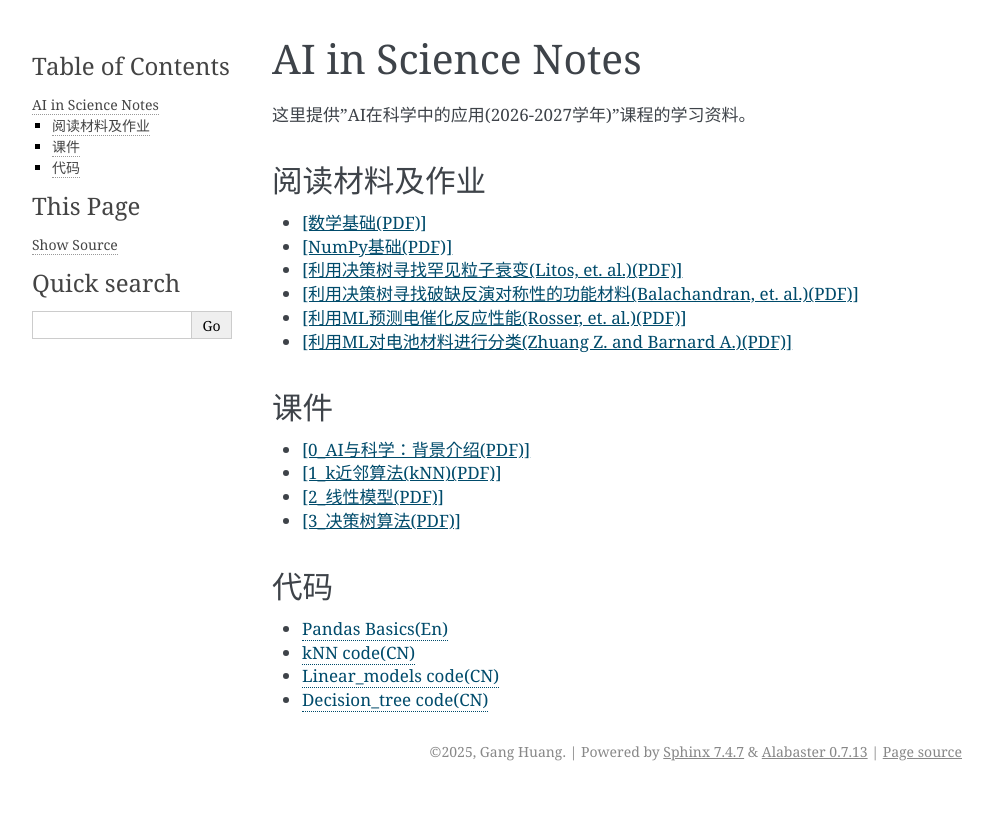
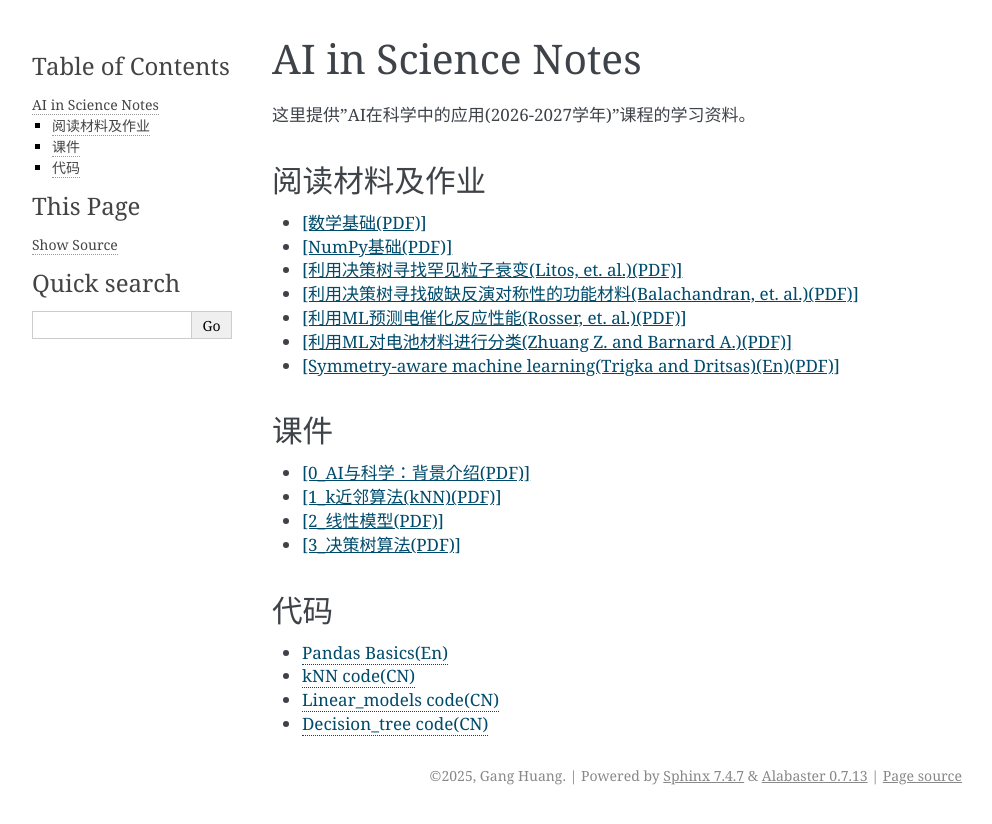
Before and after one commit to hg08/hg08.github.io, a Sphinx documentation site: the page built from doc/teaching/ai_in_science_notes.md, in a window 1280 px wide. Shown: the top 824 px of the page, without its empty margins (148-1140 px from the left). Built offline with Sphinx 7.4.7, drawn with Linux system fonts in a browser that asks for light colours.

Commit message:
add SAML paper

```diff
--- a/doc/teaching/ai_in_science_notes.md
+++ b/doc/teaching/ai_in_science_notes.md
@@ -10,6 +10,7 @@
 - <a href="../_static/pdfs/ai-in-science/Balachandran2017-ML.pdf" target="_blank" rel="noopener">[利用决策树寻找破缺反演对称性的功能材料(Balachandran, et. al.)(PDF)]</a>
 - <a href="../_static/pdfs/ai-in-science/Rosser2024-ML.pdf" target="_blank" rel="noopener">[利用ML预测电催化反应性能(Rosser, et. al.)(PDF)]</a>
 - <a href="../_static/pdfs/ai-in-science/ZhuangZX2024-ML.pdf" target="_blank" rel="noopener">[利用ML对电池材料进行分类(Zhuang Z. and Barnard A.)(PDF)]</a>
+- <a href="../_static/pdfs/ai-in-science/Trigka.pdf" target="_blank" rel="noopener">[Symmetry-aware machine learning(Trigka and Dritsas)(En)(PDF)]</a>
 
 ## 课件
 - <a href="../_static/pdfs/ai-in-science/0_AI_and_Science.pdf" target="_blank" rel="noopener">[0_AI与科学：背景介绍(PDF)]</a>
```
Also changed, not shown: 1 other file.
